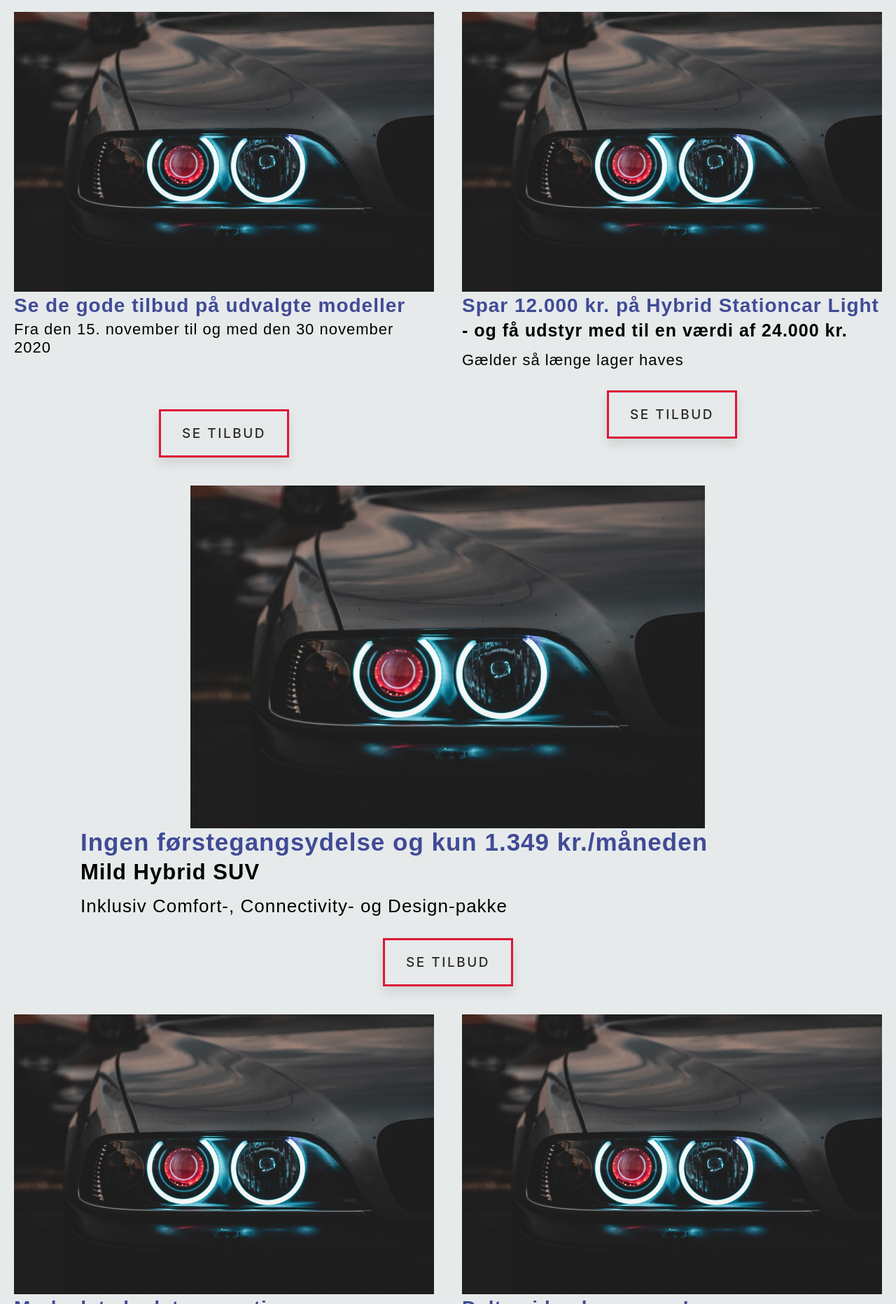
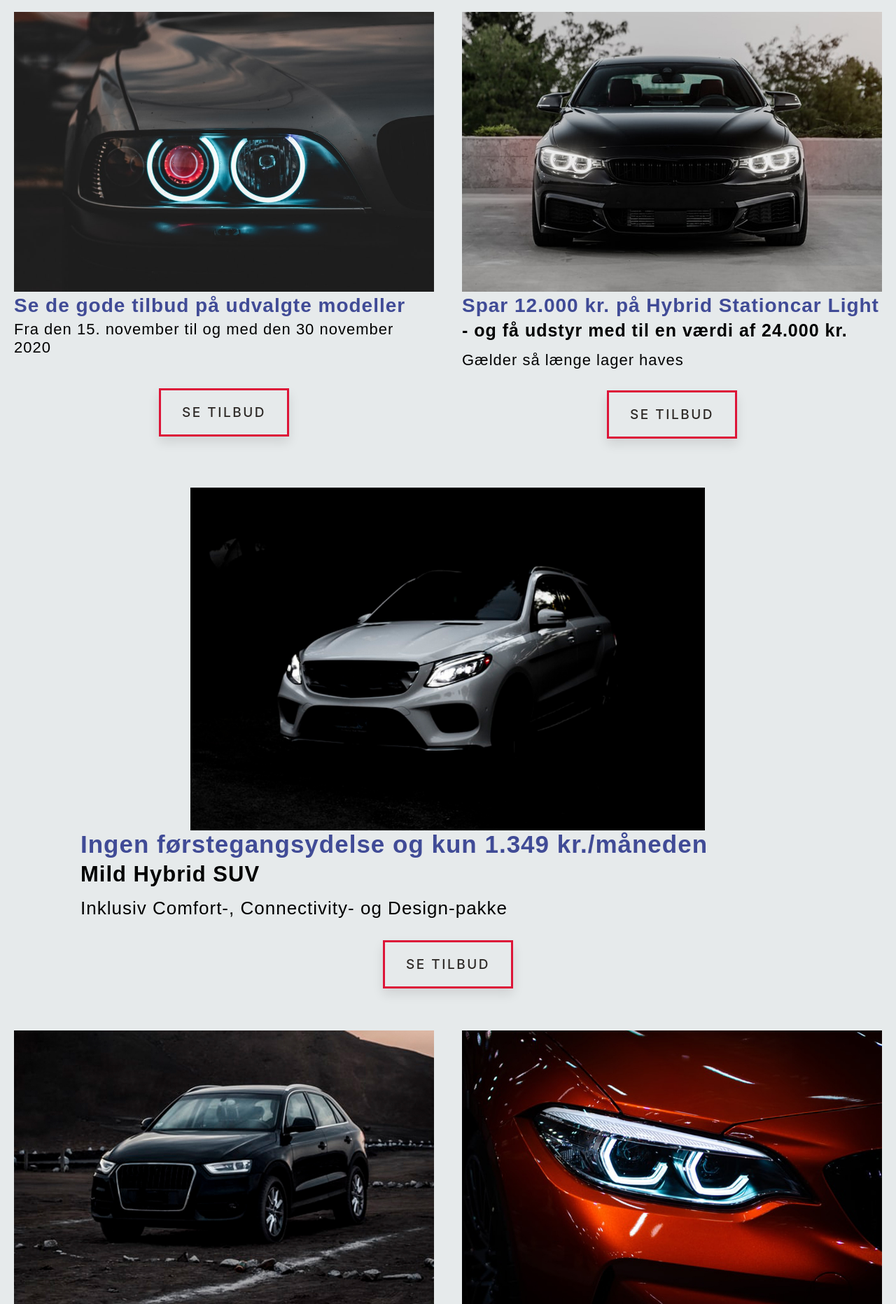
Before and after one commit to nmtolnai/Bag_rattet_2.3, a plain HTML site: page kampagne.html in a window 1280 px wide. Shown: the part 696-2560 px from the top of the page at 70% size. Drawn offline with Linux system fonts and the light colour scheme.

Commit message:
nye billeder til kampagnesiden

```diff
--- a/kampagne.html
+++ b/kampagne.html
@@ -88,7 +88,7 @@
 
             <!--kampagnen om gode tilbud-->
             <section class="good-deals-camp">
-                <img src="./billeder/pladsholder.jpg" alt="#">
+                <img src="./billeder/kam1_gode_tilbud.jpg" alt="Gode Tilbud">
                 <h3>Se de gode tilbud på udvalgte modeller</h3>
                 <p>Fra den 15. november til og med den 30 november 2020</p>
 
@@ -97,7 +97,7 @@
 
             <!--kampagnen om Hybrid Stationcar Light-->
             <section class="hybrid-stationcar">
-                <img src="./billeder/pladsholder.jpg" alt="#">
+                <img src="./billeder/kam4_Stationcar.jpg" alt="Stationcar">
                 <h3>Spar 12.000 kr. på Hybrid Stationcar Light</h3>
                 <h4>- og få udstyr med til en værdi af 24.000 kr.</h4>
                 <p>Gælder så længe lager haves</p>
@@ -107,7 +107,7 @@
 
             <!--kampagnen om Mild Hybrid SUV-->
             <section class="mild-hybrid">
-                <img src="./billeder/pladsholder.jpg" alt="#">
+                <img src="./billeder/kam5_SUV.jpg" alt="SUV">
                 <h3>Ingen førstegangsydelse og kun 1.349 kr./måneden</h3>
                 <h4>Mild Hybrid SUV</h4>
                 <p>Inklusiv Comfort-, Connectivity- og Design-pakke</p>
@@ -117,7 +117,7 @@
 
             <!--kampagnen om bedste garanti-->
             <section class="best-guarantee">
-                <img src="./billeder/pladsholder.jpg" alt="#">
+                <img src="./billeder/kam3_Hatchback.jpg" alt="Hatchback">
                 <h3>Markedets bedste garanti</h3>
                 <h4>Hybrid Hatchback med hele 5 års garanti</h4>
                 <p>Klik og læs mere her</p>
@@ -127,7 +127,7 @@
 
             <!--kampagnen om Jule konkurrence-->
             <section class="christmas-car">
-                <img src="./billeder/pladsholder.jpg" alt="#">
+                <img src="./billeder/kam2_jule_bil.jpg" alt="Julebil">
                 <h3>Deltag i konkurrencen!</h3>
                 <h4>- og vind din helt egen julebil</h4>
                 <p>Du kan tilmelde dig konkurrencen her</p>
--- a/stylesheet.css
+++ b/stylesheet.css
@@ -1048,6 +1048,16 @@ footer p{
         justify-content: space-evenly;
     }
 
+    .tab button:hover {
+        border: solid 10px #dd1538;
+        padding-right: 60px;
+    }
+
+    .tab button.active {
+        border: solid 8px #404b96;
+        padding-right: 60px;
+    }
+
     /*billederne i filter sektionen*/
     .campaign-filter .SUV{
         width: 180%;
@@ -1071,8 +1081,7 @@ footer p{
 
     /*sektioner*/
     .mild-hybrid{
-        margin-left: auto;
-        margin-right: auto;
+        margin: 30px auto 60px auto;
     }
 
     /*Sectionerne overskrift*/
@@ -1116,6 +1125,8 @@ footer p{
     /*sektionernes tekst*/
     .good-deals-camp p{
         font-size: 22px;
+        margin-bottom: 0px;
+        margin-bottom: 45px;
     }
 
     .hybrid-stationcar p{
```
Also changed, not shown: billeder/kam1_gode_tilbud.jpg (added), billeder/kam2_jule_bil.jpg (added), billeder/kam3_Hatchback.jpg (added), billeder/kam4_Stationcar.jpg (added), billeder/kam5_SUV.jpg (added).
